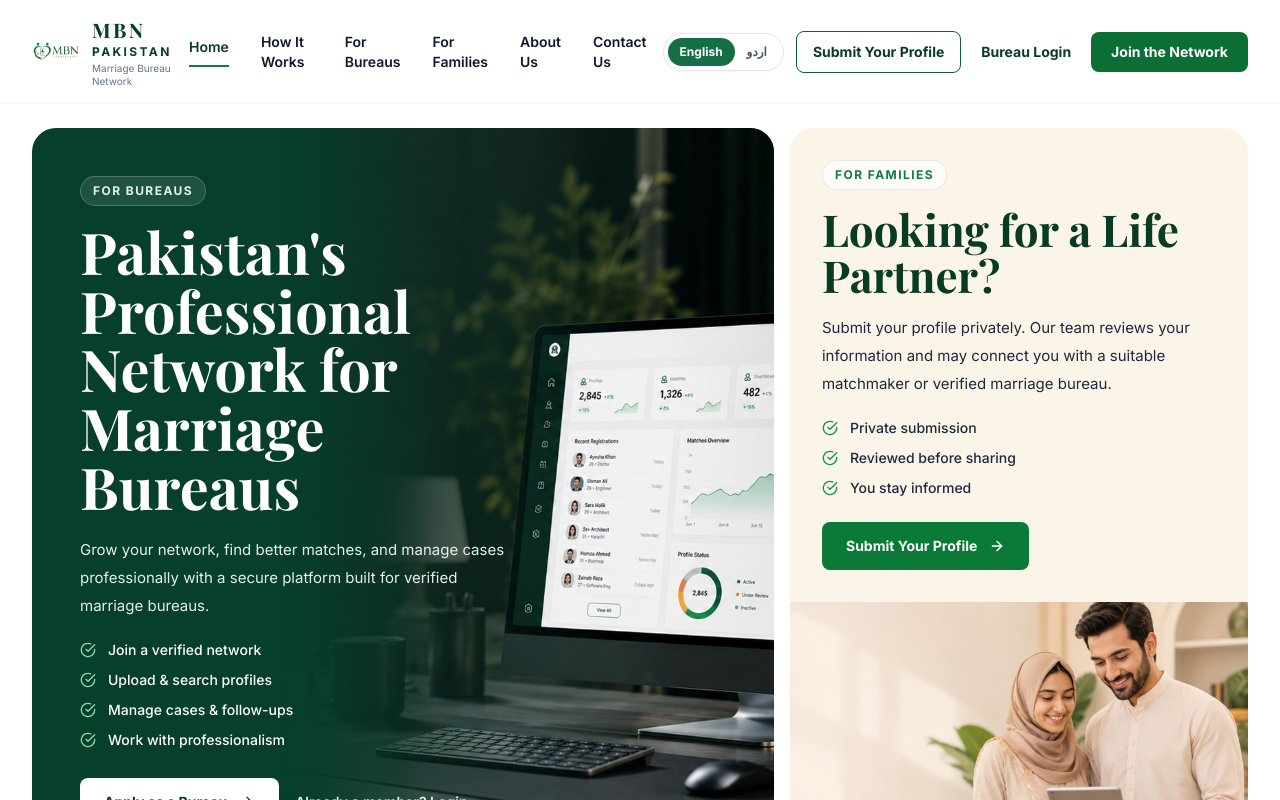
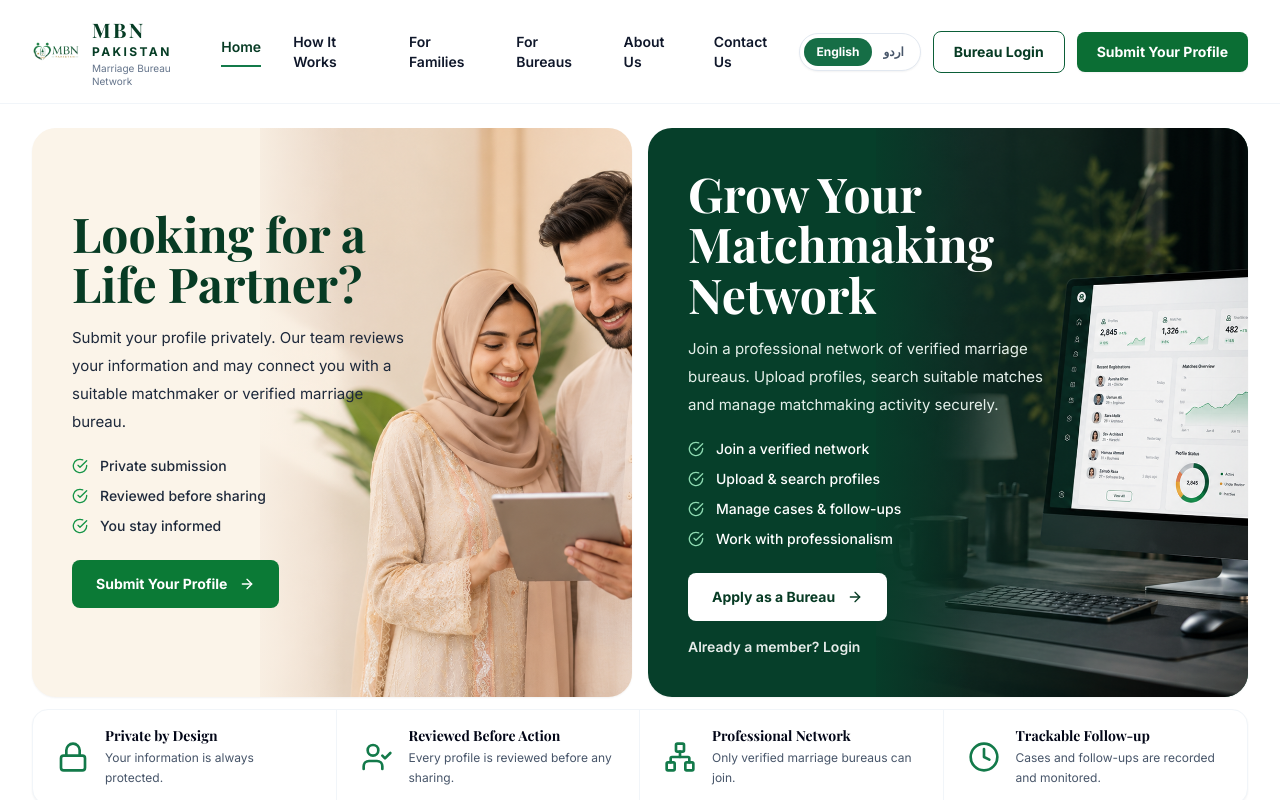
Before and after one commit to Pervez14/MBNPakistan, a Next.js app: page / in a window 1280 px wide. Shown: the top 800 px of the page. Built offline with nearby package versions, Linux system fonts and the light colour scheme; a web font is replaced by a local one.

Commit message:
Update page.tsx

```diff
--- a/src/app/page.tsx
+++ b/src/app/page.tsx
@@ -31,7 +31,6 @@ const content = {
     contact: 'Contact Us',
     bureauLogin: 'Bureau Login',
     submitProfile: 'Submit Your Profile',
-    joinNetwork: 'Join the Network',
 
     familyTitle: 'Looking for a Life Partner?',
     familyText:
@@ -40,9 +39,9 @@ const content = {
     familyBullet2: 'Reviewed before sharing',
     familyBullet3: 'You stay informed',
 
-    bureauTitle: "Pakistan's Professional Network for Marriage Bureaus",
+    bureauTitle: 'Grow Your Matchmaking Network',
     bureauText:
-      'Grow your network, find better matches, and manage cases professionally with a secure platform built for verified marriage bureaus.',
+      'Join a professional network of verified marriage bureaus. Upload profiles, search suitable matches and manage matchmaking activity securely.',
     bureauBullet1: 'Join a verified network',
     bureauBullet2: 'Upload & search profiles',
     bureauBullet3: 'Manage cases & follow-ups',
@@ -122,7 +121,6 @@ const content = {
     contact: 'رابطہ کریں',
     bureauLogin: 'بیورو لاگ اِن',
     submitProfile: 'اپنی پروفائل جمع کروائیں',
-    joinNetwork: 'نیٹ ورک میں شامل ہوں',
 
     familyTitle: 'زندگی کا ساتھی تلاش کر رہے ہیں؟',
     familyText:
@@ -131,9 +129,9 @@ const content = {
     familyBullet2: 'شیئرنگ سے پہلے جائزہ',
     familyBullet3: 'آپ کو پیش رفت سے آگاہ رکھا جائے گا',
 
-    bureauTitle: 'میرج بیوروز کے لیے پاکستان کا پیشہ ور نیٹ ورک',
+    bureauTitle: 'اپنا میچ میکنگ نیٹ ورک بڑھائیں',
     bureauText:
-      'اپنا نیٹ ورک بڑھائیں، بہتر رشتے تلاش کریں، اور تصدیق شدہ میرج بیوروز کے لیے بنائے گئے محفوظ پلیٹ فارم پر کیسز کو پیشہ ورانہ انداز میں منظم کریں۔',
+      'تصدیق شدہ میرج بیوروز کے پیشہ ور نیٹ ورک میں شامل ہوں۔ پروفائلز اپلوڈ کریں، مناسب رشتے تلاش کریں اور کام کو محفوظ طریقے سے منظم کریں۔',
     bureauBullet1: 'تصدیق شدہ نیٹ ورک میں شامل ہوں',
     bureauBullet2: 'پروفائل اپلوڈ اور سرچ کریں',
     bureauBullet3: 'کیسز اور فالو اپ مینیج کریں',
@@ -220,34 +218,25 @@ export default function HomePage() {
           <nav className="hidden items-center gap-8 text-sm font-semibold text-slate-900 xl:flex">
             <Link href="/" className="border-b-2 border-[#137a4a] pb-2 text-[#073b24]">{t.home}</Link>
             <Link href="#how-it-works" className="hover:text-[#137a4a]">{t.how}</Link>
+            <Link href="#families" className="hover:text-[#137a4a]">{t.families}</Link>
             <Link href="#bureaus" className="hover:text-[#137a4a]">{t.bureaus}</Link>
-            <Link href="#families" className="hover:text-[#137a4a]">{t.families}</Link>
             <Link href="/about" className="hover:text-[#137a4a]">{t.about}</Link>
             <Link href="/contact" className="hover:text-[#137a4a]">{t.contact}</Link>
           </nav>
 
           <div className="flex flex-shrink-0 items-center gap-1.5 sm:gap-2 md:gap-3">
             <LanguageToggle language={language} setLanguage={setLanguage} />
-
-            <Link
-              href="/submit-profile"
-              className="hidden rounded-lg border border-[#0b5f38] px-4 py-2.5 text-sm font-bold text-[#073b24] hover:bg-green-50 md:inline-flex"
-            >
-              {t.submitProfile}
-            </Link>
-
             <Link
               href="/login"
-              className="hidden px-2 py-2.5 text-sm font-bold text-[#073b24] hover:text-[#137a4a] sm:inline-flex"
+              className="hidden rounded-lg border border-[#0b5f38] px-5 py-2.5 text-sm font-bold text-[#073b24] hover:bg-green-50 sm:inline-flex"
             >
               {t.bureauLogin}
             </Link>
-
             <Link
-              href="/register"
+              href="/submit-profile"
               className="rounded-lg bg-[#0b6e34] px-3 py-2.5 text-xs font-bold leading-tight text-white shadow-sm hover:bg-[#07582a] sm:px-5 sm:text-sm"
             >
-              {t.joinNetwork}
+              {t.submitProfile}
             </Link>
           </div>
         </div>
@@ -255,8 +244,8 @@ export default function HomePage() {
         <div className="border-t border-slate-100 py-2 xl:hidden">
           <div className="mx-auto flex max-w-[1440px] items-center justify-start gap-5 overflow-x-auto whitespace-nowrap px-4 text-xs font-semibold text-slate-600 [scrollbar-width:none] [&::-webkit-scrollbar]:hidden">
             <Link href="#how-it-works">{t.how}</Link>
+            <Link href="#families">{t.families}</Link>
             <Link href="#bureaus">{t.bureaus}</Link>
-            <Link href="#families">{t.families}</Link>
             <Link href="/about">{t.about}</Link>
             <Link href="/contact">{t.contact}</Link>
           </div>
@@ -264,21 +253,101 @@ export default function HomePage() {
       </header>
 
       <main className="mx-auto max-w-[1440px] space-y-3 px-4 py-4 md:px-8 md:py-6">
-        <section className="grid grid-cols-1 gap-4 lg:grid-cols-[1.62fr_1fr]">
-          {/* Primary Hero: Marriage Bureaus */}
+        <section className="grid grid-cols-1 gap-4 lg:grid-cols-2">
+          {/* Families Hero Card */}
+          <div
+            id="families"
+            className="overflow-hidden rounded-[1.5rem] bg-[#fbf4e9] shadow-sm lg:relative lg:min-h-[560px]"
+          >
+            {/* Mobile: text and image are deliberately separated */}
+            <div className="p-7 sm:p-8 lg:hidden">
+              <h1 className="font-heading text-4xl font-bold leading-[1.05] text-[#073b24] sm:text-5xl">
+                {t.familyTitle}
+              </h1>
+
+              <p className="mt-4 text-[15px] leading-7 text-slate-800">
+                {t.familyText}
+              </p>
+
+              <div className="mt-5 space-y-2.5">
+                <HeroBullet text={t.familyBullet1} />
+                <HeroBullet text={t.familyBullet2} />
+                <HeroBullet text={t.familyBullet3} />
+              </div>
+
+              <Link
+                href="/submit-profile"
+                className="mt-6 inline-flex w-fit items-center gap-3 rounded-lg bg-[#0b7a36] px-6 py-3.5 text-sm font-bold text-white hover:bg-[#075c29]"
+              >
+                {t.submitProfile}
+                <ArrowRight className="h-4 w-4" />
+              </Link>
+            </div>
+
+            <div className="relative h-[330px] sm:h-[400px] lg:hidden">
+              <img
+                src="/mbn-family-hero.png"
+                alt="Family reviewing a marriage profile"
+                className="absolute inset-0 h-full w-full object-cover object-[68%_42%]"
+              />
+            </div>
+
+            {/* Desktop: original blended card layout */}
+            <div className="hidden lg:block">
+              <img
+                src="/mbn-family-hero.png"
+                alt="Family reviewing a marriage profile"
+                className={`absolute inset-y-0 h-full w-[62%] object-cover object-bottom ${
+                  isUrdu ? 'left-0' : 'right-0'
+                }`}
+              />
+
+              <div
+                className={`absolute inset-y-0 w-[32%] ${
+                  isUrdu
+                    ? 'left-[48%] bg-gradient-to-l'
+                    : 'right-[48%] bg-gradient-to-r'
+                } from-[#fbf4e9] via-[#fbf4e9]/85 to-transparent`}
+              />
+
+              <div className={`relative z-10 flex min-h-[560px] flex-col justify-center p-10 ${isUrdu ? 'mr-auto' : ''}`}>
+                <div className="max-w-[340px]">
+                  <h1 className="font-heading text-5xl font-bold leading-[1.05] text-[#073b24]">
+                    {t.familyTitle}
+                  </h1>
+
+                  <p className="mt-4 text-[15px] leading-7 text-slate-800">
+                    {t.familyText}
+                  </p>
+
+                  <div className="mt-5 space-y-2.5">
+                    <HeroBullet text={t.familyBullet1} />
+                    <HeroBullet text={t.familyBullet2} />
+                    <HeroBullet text={t.familyBullet3} />
+                  </div>
+
+                  <Link
+                    href="/submit-profile"
+                    className="mt-6 inline-flex w-fit items-center gap-3 rounded-lg bg-[#0b7a36] px-6 py-3.5 text-sm font-bold text-white hover:bg-[#075c29]"
+                  >
+                    {t.submitProfile}
+                    <ArrowRight className="h-4 w-4" />
+                  </Link>
+                </div>
+              </div>
+            </div>
+          </div>
+
+          {/* Bureau Hero Card */}
           <div
             id="bureaus"
             className="overflow-hidden rounded-[1.5rem] bg-[#063f2a] text-white shadow-sm lg:relative lg:min-h-[560px]"
           >
-            {/* Mobile: text first, image separate */}
+            {/* Mobile: text and image are deliberately separated */}
             <div className="p-7 sm:p-8 lg:hidden">
-              <span className="inline-flex rounded-full border border-white/20 bg-white/10 px-3 py-1.5 text-xs font-bold uppercase tracking-[0.12em] text-green-100">
-                {t.bureaus}
-              </span>
-
-              <h1 className="mt-4 font-heading text-4xl font-bold leading-[1.02] sm:text-5xl">
+              <h2 className="font-heading text-4xl font-bold leading-[1.05] sm:text-5xl">
                 {t.bureauTitle}
-              </h1>
+              </h2>
 
               <p className="mt-4 text-[15px] leading-7 text-green-50/95">
                 {t.bureauText}
@@ -309,7 +378,7 @@ export default function HomePage() {
               </div>
             </div>
 
-            <div className="relative h-[320px] sm:h-[400px] lg:hidden">
+            <div className="relative h-[300px] sm:h-[380px] lg:hidden">
               <img
                 src="/mbn-bureau-dashboard.png"
                 alt="MBN bureau dashboard"
@@ -318,35 +387,31 @@ export default function HomePage() {
               <div className="absolute inset-x-0 top-0 h-20 bg-gradient-to-b from-[#063f2a] to-transparent" />
             </div>
 
-            {/* Desktop: dominant wide bureau card */}
+            {/* Desktop: original blended card layout */}
             <div className="hidden lg:block">
               <img
                 src="/mbn-bureau-dashboard.png"
                 alt="MBN bureau dashboard"
-                className={`absolute inset-y-0 h-full w-[66%] object-cover object-center ${
+                className={`absolute inset-y-0 h-full w-[62%] object-cover object-bottom ${
                   isUrdu ? 'left-0' : 'right-0'
                 }`}
               />
 
               <div
-                className={`absolute inset-y-0 w-[38%] ${
+                className={`absolute inset-y-0 w-[34%] ${
                   isUrdu
                     ? 'left-[46%] bg-gradient-to-l'
                     : 'right-[46%] bg-gradient-to-r'
-                } from-[#063f2a] via-[#063f2a]/95 to-transparent`}
+                } from-[#063f2a] via-[#063f2a]/90 to-transparent`}
               />
 
-              <div className="relative z-10 flex min-h-[560px] flex-col justify-center p-10 xl:p-12">
-                <div className="max-w-[470px]">
-                  <span className="inline-flex rounded-full border border-white/20 bg-white/10 px-3 py-1.5 text-xs font-bold uppercase tracking-[0.12em] text-green-100">
-                    {t.bureaus}
-                  </span>
+              <div className="relative z-10 flex min-h-[560px] flex-col justify-center p-10">
+                <div className="max-w-[360px]">
+                  <h2 className="font-heading text-5xl font-bold leading-[1.05]">
+                    {t.bureauTitle}
+                  </h2>
 
-                  <h1 className="mt-4 font-heading text-5xl font-bold leading-[1.02] xl:text-[3.6rem]">
-                    {t.bureauTitle}
-                  </h1>
-
-                  <p className="mt-5 max-w-[430px] text-[15px] leading-7 text-green-50/95">
+                  <p className="mt-4 text-[15px] leading-7 text-green-50/95">
                     {t.bureauText}
                   </p>
 
@@ -357,7 +422,7 @@ export default function HomePage() {
                     <HeroBullet text={t.bureauBullet4} light />
                   </div>
 
-                  <div className="mt-7 flex flex-wrap items-center gap-4">
+                  <div className="mt-6 flex flex-wrap items-center gap-4">
                     <Link
                       href="/register"
                       className="inline-flex items-center gap-3 rounded-lg bg-white px-6 py-3.5 text-sm font-bold text-[#073b24] hover:bg-green-50"
@@ -377,48 +442,6 @@ export default function HomePage() {
               </div>
             </div>
           </div>
-
-          {/* Secondary Hero: Individuals & Families */}
-          <div
-            id="families"
-            className="overflow-hidden rounded-[1.5rem] bg-[#fbf4e9] shadow-sm"
-          >
-            <div className="p-7 sm:p-8 lg:p-8">
-              <span className="inline-flex rounded-full border border-emerald-900/10 bg-white/70 px-3 py-1.5 text-xs font-bold uppercase tracking-[0.12em] text-[#137a4a]">
-                {t.families}
-              </span>
-
-              <h2 className="mt-4 font-heading text-4xl font-bold leading-[1.05] text-[#073b24] lg:text-[2.75rem]">
-                {t.familyTitle}
-              </h2>
-
-              <p className="mt-4 text-[15px] leading-7 text-slate-800">
-                {t.familyText}
-              </p>
-
-              <div className="mt-5 space-y-2.5">
-                <HeroBullet text={t.familyBullet1} />
-                <HeroBullet text={t.familyBullet2} />
-                <HeroBullet text={t.familyBullet3} />
-              </div>
-
-              <Link
-                href="/submit-profile"
-                className="mt-6 inline-flex w-fit items-center gap-3 rounded-lg bg-[#0b7a36] px-6 py-3.5 text-sm font-bold text-white hover:bg-[#075c29]"
-              >
-                {t.submitProfile}
-                <ArrowRight className="h-4 w-4" />
-              </Link>
-            </div>
-
-            <div className="relative h-[320px] sm:h-[400px] lg:h-[250px]">
-              <img
-                src="/mbn-family-hero.png"
-                alt="Family reviewing a marriage profile"
-                className="absolute inset-0 h-full w-full object-cover object-[68%_38%]"
-              />
-            </div>
-          </div>
         </section>
 
         <section className="grid overflow-hidden rounded-2xl border border-slate-100 bg-white shadow-sm sm:grid-cols-2 lg:grid-cols-4">
@@ -436,6 +459,18 @@ export default function HomePage() {
 
           <div className="mt-1 grid grid-cols-1 lg:grid-cols-2">
             <JourneyBlock
+              title={t.familyJourneyTitle}
+              subtitle={t.familyJourneyText}
+              steps={[
+                { icon: <ClipboardList className="h-7 w-7" />, title: t.familyStep1Title, text: t.familyStep1Text },
+                { icon: <ShieldCheck className="h-7 w-7" />, title: t.familyStep2Title, text: t.familyStep2Text },
+                { icon: <Users className="h-7 w-7" />, title: t.familyStep3Title, text: t.familyStep3Text },
+                { icon: <Clock className="h-7 w-7" />, title: t.familyStep4Title, text: t.familyStep4Text },
+              ]}
+              accent="green"
+            />
+
+            <JourneyBlock
               title={t.bureauJourneyTitle}
               subtitle={t.bureauJourneyText}
               steps={[
@@ -445,18 +480,6 @@ export default function HomePage() {
                 { icon: <Network className="h-7 w-7" />, title: t.bureauStep4Title, text: t.bureauStep4Text },
               ]}
               accent="dark"
-            />
-
-            <JourneyBlock
-              title={t.familyJourneyTitle}
-              subtitle={t.familyJourneyText}
-              steps={[
-                { icon: <ClipboardList className="h-7 w-7" />, title: t.familyStep1Title, text: t.familyStep1Text },
-                { icon: <ShieldCheck className="h-7 w-7" />, title: t.familyStep2Title, text: t.familyStep2Text },
-                { icon: <Users className="h-7 w-7" />, title: t.familyStep3Title, text: t.familyStep3Text },
-                { icon: <Clock className="h-7 w-7" />, title: t.familyStep4Title, text: t.familyStep4Text },
-              ]}
-              accent="green"
               separated
             />
           </div>
@@ -465,8 +488,8 @@ export default function HomePage() {
         <section className="rounded-2xl bg-[#f4faf5] px-6 py-5 md:px-8">
           <h2 className="text-center font-heading text-3xl font-bold text-[#073b24]">{t.whyTitle}</h2>
           <div className="mt-4 grid grid-cols-1 divide-y divide-emerald-900/10 md:grid-cols-3 md:divide-x md:divide-y-0">
+            <Pillar icon={<Users className="h-7 w-7" />} title={t.why1Title} text={t.why1Text} />
             <Pillar icon={<Building2 className="h-7 w-7" />} title={t.why2Title} text={t.why2Text} />
-            <Pillar icon={<Users className="h-7 w-7" />} title={t.why1Title} text={t.why1Text} />
             <Pillar icon={<Network className="h-7 w-7" />} title={t.why3Title} text={t.why3Text} />
           </div>
         </section>
@@ -493,11 +516,11 @@ export default function HomePage() {
         <section className="rounded-2xl bg-gradient-to-r from-[#073f46] via-[#0b5f38] to-[#168135] px-5 py-3 text-white md:px-7">
           <div className="grid items-center gap-4 lg:grid-cols-[1fr_auto_1fr]">
             <FinalChoice
-              icon={<Building2 className="h-6 w-6" />}
-              title={t.choice2Title}
-              text={t.choice2Text}
-              button={t.applyBureau}
-              href="/register"
+              icon={<Users className="h-6 w-6" />}
+              title={t.choice1Title}
+              text={t.choice1Text}
+              button={t.submitProfile}
+              href="/submit-profile"
             />
 
             <div className="text-center px-2">
@@ -507,11 +530,11 @@ export default function HomePage() {
             </div>
 
             <FinalChoice
-              icon={<Users className="h-6 w-6" />}
-              title={t.choice1Title}
-              text={t.choice1Text}
-              button={t.submitProfile}
-              href="/submit-profile"
+              icon={<Building2 className="h-6 w-6" />}
+              title={t.choice2Title}
+              text={t.choice2Text}
+              button={t.applyBureau}
+              href="/register"
             />
           </div>
         </section>
```
